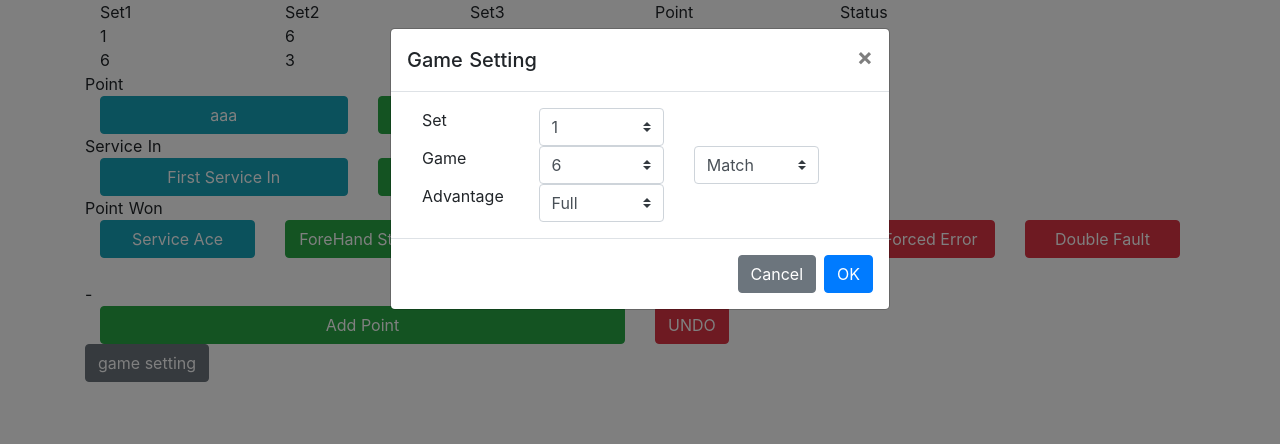
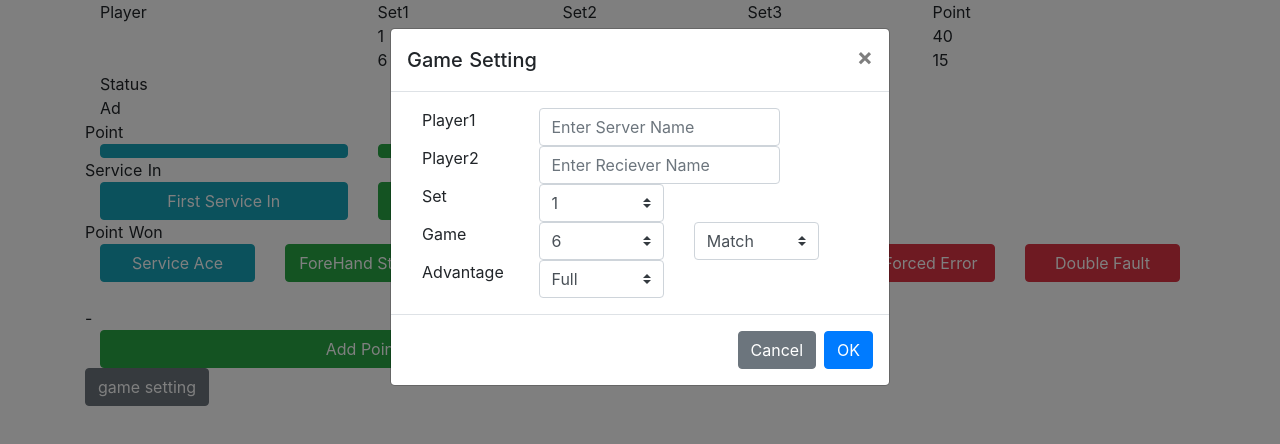
Before and after one commit to muramasa125/tennis-score, a Nuxt app: page / in a window 1280 px wide. Both pictures are taken after a click on the button "game setting". Shown: the top 444 px of the page. Built offline with nearby package versions, Linux system fonts and the light colour scheme.

Commit message:
add state playerName

```diff
--- a/components/Counter.vue
+++ b/components/Counter.vue
@@ -53,17 +53,16 @@
   </div>
 </template>
 <script>
+import { mapState } from 'vuex'
 export default {
+  computed: {
+    ...mapState('game', ['player1', 'player2'])
+  },
   data: function () {
     return {
-      player1: 'aaa',
-      player2: 'bbb',
-      points: [],
-      button: {
-        pointWinPlayer: 0,
-        serviceIn: 0,
-        PointWon: 0
-      }
+      pointWinPlayer: 0,
+      serviceIn: 0,
+      PointWon: 0
     }
   }
 }
--- a/components/GameSetting.vue
+++ b/components/GameSetting.vue
@@ -4,6 +4,18 @@
     <b-modal ref="modal" id="gameSetting" title="Game Setting" @ok="handleOk">
       <b-container>
         <form ref="form" @submit.stop.prevent="handleSubmit">
+          <b-row>
+            <b-col sm="3">Player1</b-col>
+            <b-col sm="7">
+              <b-form-input v-model="player1" placeholder="Enter Server Name"></b-form-input>
+            </b-col>
+          </b-row>
+          <b-row>
+            <b-col sm="3">Player2</b-col>
+            <b-col sm="7">
+              <b-form-input v-model="player2" placeholder="Enter Reciever Name"></b-form-input>
+            </b-col>
+          </b-row>
           <b-row>
             <b-col sm="3">Set</b-col>
             <b-col sm="4">
@@ -35,6 +47,8 @@ import { mapActions } from 'vuex'
 export default {
   data: function () {
     return {
+      player1: null,
+      player2: null,
       set: 1,
       setOptions: [
         { value: 1, text: '1' },
@@ -62,9 +76,11 @@ export default {
   methods: {
     handleOk(bvModalEvt) {
       this['game/setGameSetting']({'set': this.set, 'game': this.game, 'ad': this.ad})
+      this['game/setPlayer']({'player1': this.player1, 'player2': this.player2})
     },
     ...mapActions([
-      'game/setGameSetting'
+      'game/setGameSetting',
+      'game/setPlayer'
     ])
   }
 }
--- a/components/Score.vue
+++ b/components/Score.vue
@@ -2,6 +2,11 @@
   <div>
     <b-container>
       <b-row>
+        <b-col cols="3" class="float-left">
+          <div>Player</div>
+          <div>{{ player1 }}</div>
+          <div>{{ player2 }}</div>
+        </b-col>
         <b-col cols="2" class="float-left" v-for="set in sets" :key="set.name">
           <div>{{ set.name }}</div>
           <div>{{ set.a }}</div>
@@ -22,7 +27,11 @@
   </div>
 </template>
 <script>
+import { mapState } from 'vuex'
 export default {
+  computed: {
+    ...mapState('game', ['player1', 'player2'])
+  },
   data: function () {
     return {
       sets: [
--- a/store/game.js
+++ b/store/game.js
@@ -1,10 +1,16 @@
 export const state = {
+  player1: null,
+  player2: null,
   set: null,
   game: null,
   ad: null,
   points: []
 }
 export const mutations = {
+  setPlayer(state, {player1, player2}) {
+    state.player1 = player1
+    state.player2 = player2
+  },
   setGameSetting(state, {set, game, ad}) {
     state.set = set
     state.game = game
@@ -15,6 +21,9 @@ export const mutations = {
   }
 }
 export const actions = {
+  setPlayer({ commit }, { player1, player2 }) {
+    commit('setPlayer', {player1, player2})
+  },
   setGameSetting({ commit }, { set, game, ad }) {
     commit('setGameSetting', {set, game, ad})
   },
```
